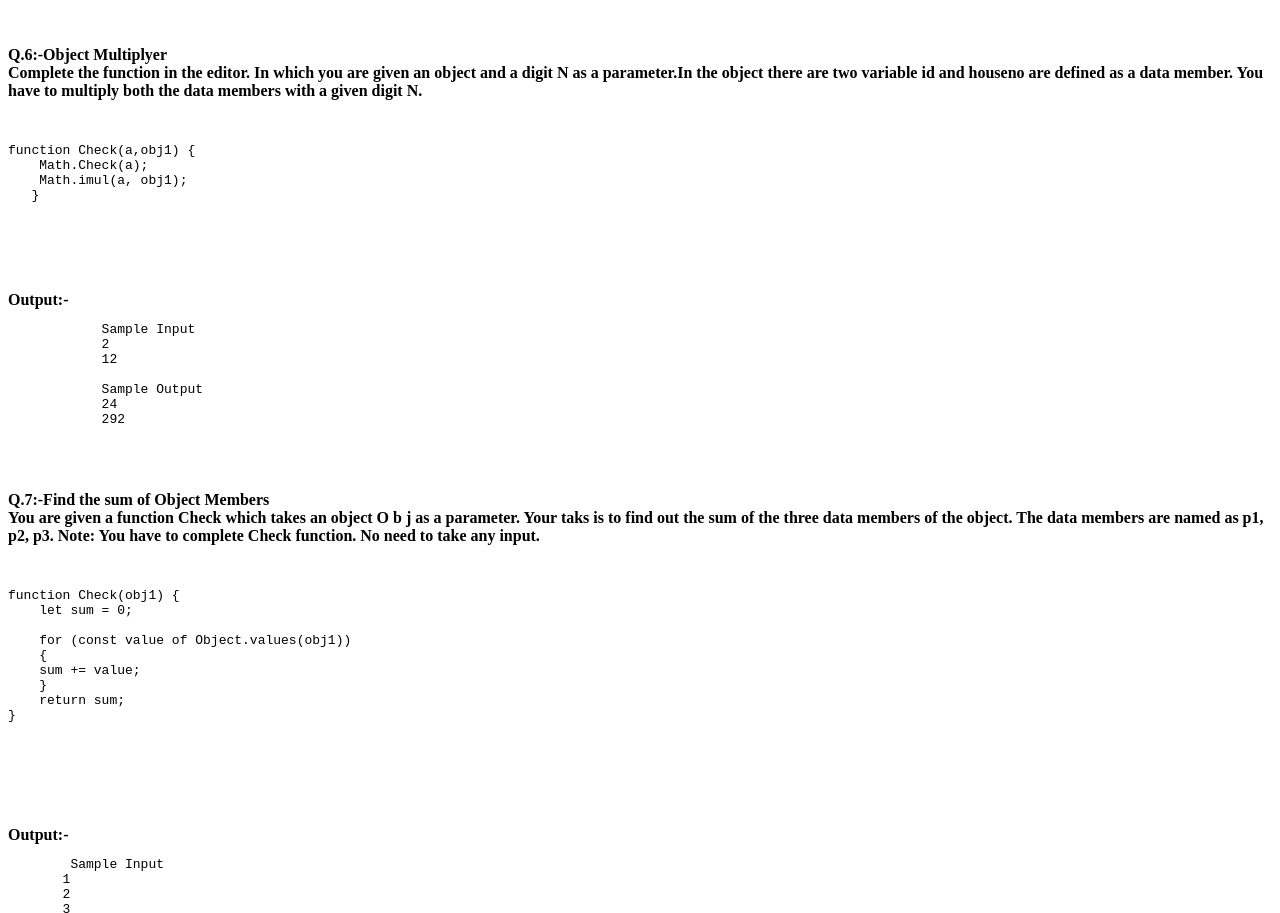
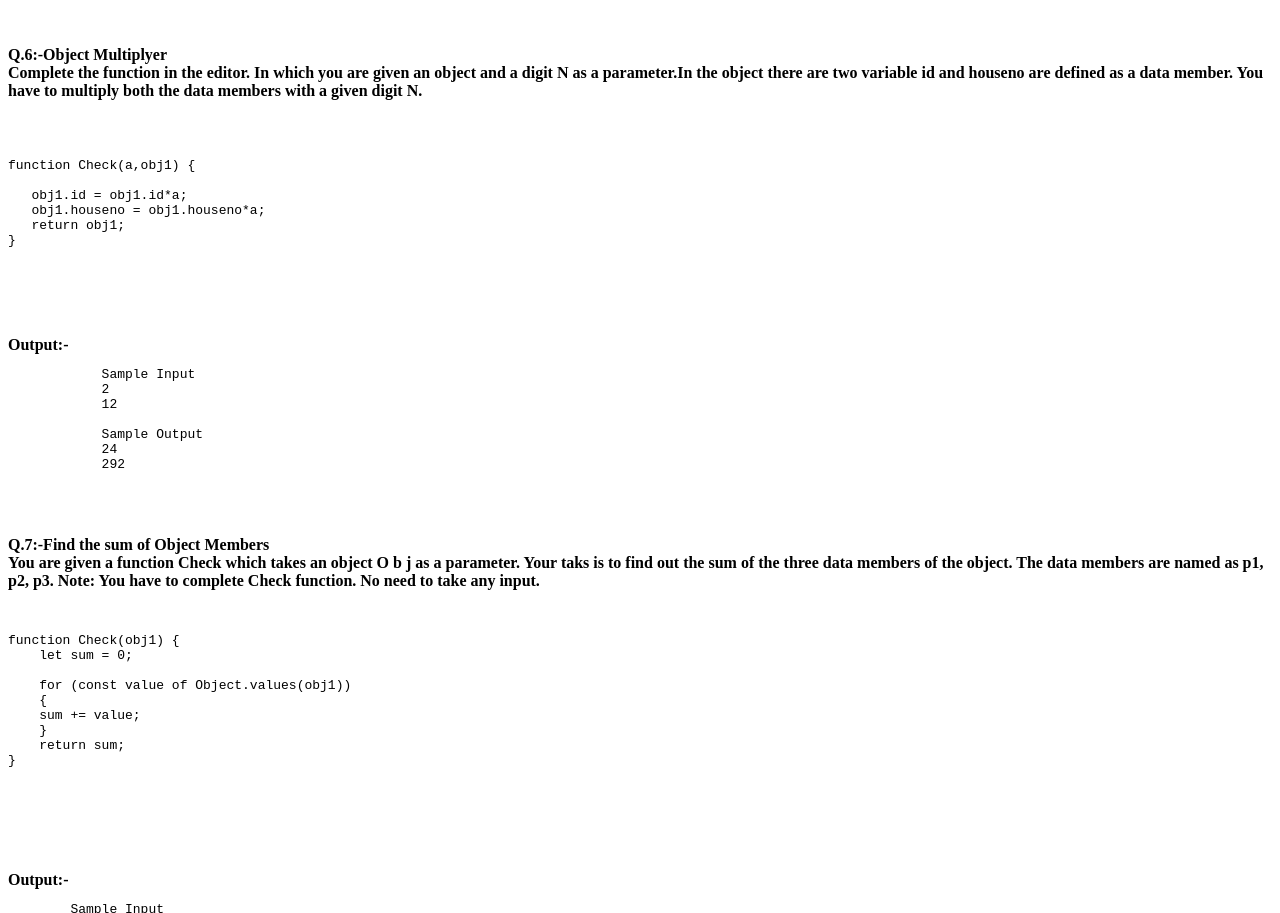
Before and after one commit to artivashnavi/JS-Handson-Object, a plain HTML site: page index.html in a window 1280 px wide. Shown: the part 2130-3043 px from the top of the page. Drawn offline with Linux system fonts and the light colour scheme.

Commit message:
Update index.html

```diff
--- a/index.html
+++ b/index.html
@@ -160,10 +160,13 @@ function Check(obj1,obj2) {
         <pre>
 
 
+
 function Check(a,obj1) {
-    Math.Check(a);
-    Math.imul(a, obj1);
-   }
+
+   obj1.id = obj1.id*a;
+   obj1.houseno = obj1.houseno*a;
+   return obj1;
+}
 
 
 
```
